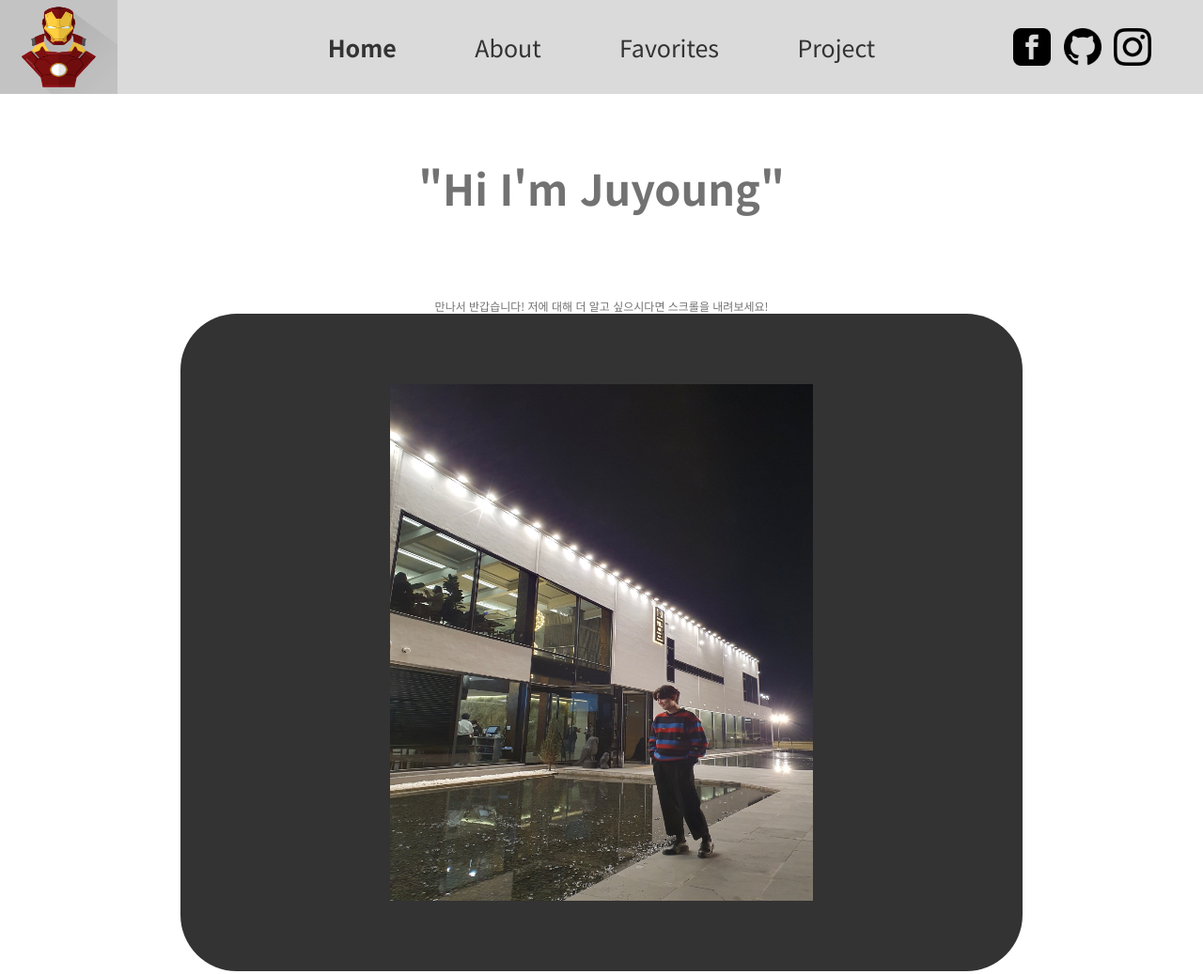
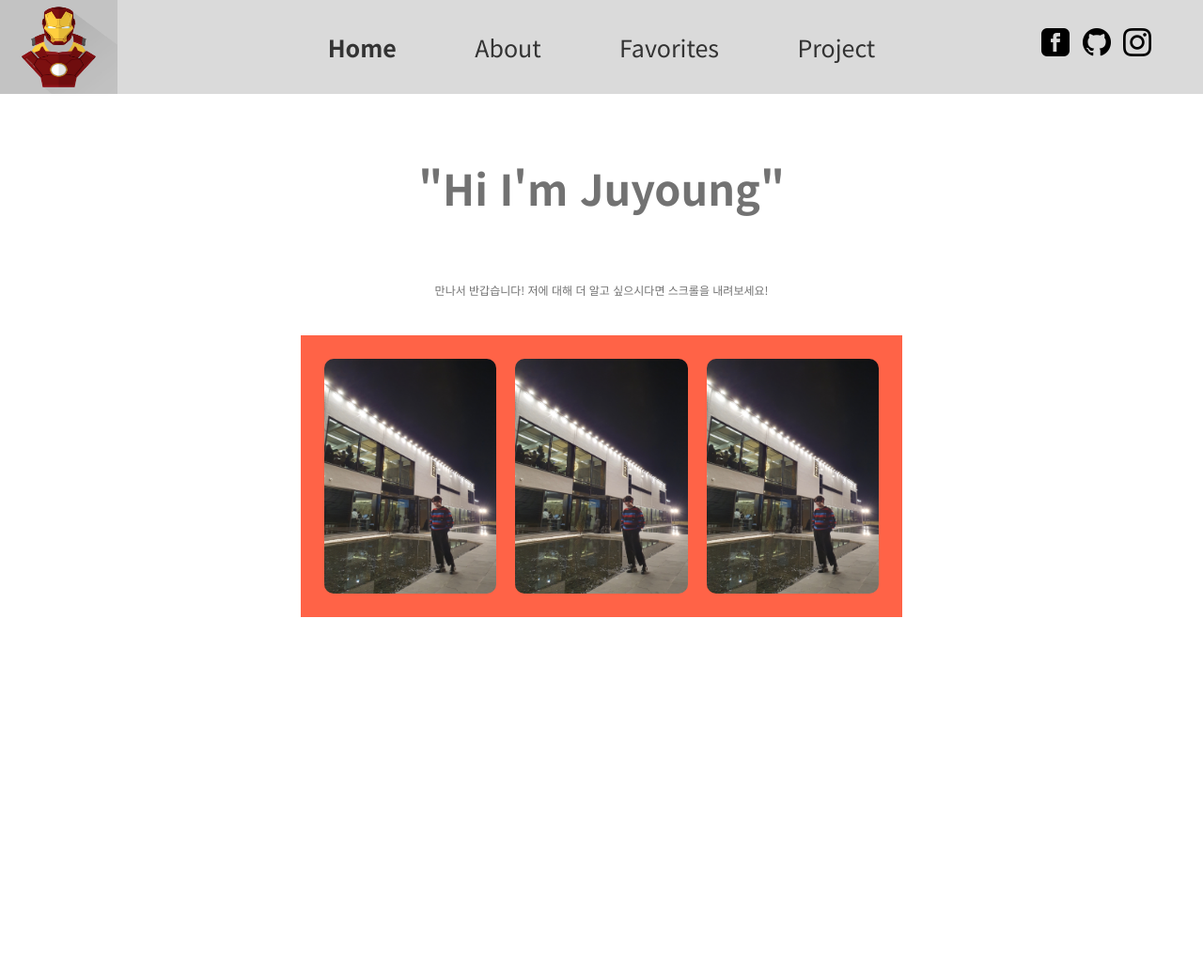
Before and after one commit to SON-JUYOUNG/html-css-study, a plain HTML site: page index.html in a window 1280 px wide. Shown: the top 1037 px of the page at 94% size. After the commit the page ends 800 px from the top, so only its background shows below. Drawn offline with Linux system fonts and the light colour scheme.

Commit message:
1day end

```diff
--- a/css/index.css
+++ b/css/index.css
@@ -1,8 +1,14 @@
+* {
+  box-sizing: border-box;
+}
 header {
   background-color: #dadada;
   text-align: center;
-  position: relative;
+  position: fixed;
+  width: 100%;
   height: 100px;
+  top:0;
+  z-index: 1000;
 }
 
 header .lnb li {
@@ -52,8 +58,6 @@ header .mainimg {
 
 .win {
   text-align: center;
-  height: 1000px;
-  position: relative;
 }
 
 .win .hi {
@@ -61,27 +65,26 @@ header .mainimg {
   position: relative;
   font-size: 45px;
   font-weight: bold;
+  padding-top: 100px;
 }
 
 .win .info {
-  text-align: center;
-  border-radius: 5em;
-  position: relative;
-  height: 700px;
-  background-color: #333;
-  margin: 0% 15% 0% 15%;
-}
-
-.win .info .infoimg {
-  height: 700px;
-  display: inline-block;
-  vertical-align: middle;
-  position: relative;
+  margin: 0 auto;
+  margin-top : 40px;
+  padding : 25px;
+  display:  flex;
+  justify-content: space-between;
+  align-items: center;
+  width: 50%;
+  background-color: tomato;
 }
 
 .win .info img {
-  height: 550px;
-  width: 450px;
-  position: relative;
-  margin: 75px;
+  width :250px;
+  height:250px;
+  border-radius: 10px;
 }
+
+.win .info img + img{
+  margin-left: 20px;
+}
--- a/index.html
+++ b/index.html
@@ -41,14 +41,13 @@
     <!--Start Home section-->
     <section class="win" id="info">
       <p class="hi">"Hi I'm Juyoung"</p>
-      <br />
       <p>
         만나서 반갑습니다! 저에 대해 더 알고 싶으시다면 스크롤을 내려보세요!
       </p>
       <div class="info">
-        <div class="infoimg">
-          <img src="images/KakaoTalk_20210215_142507066.jpg" />
-        </div>
+          <img src="images/KakaoTalk_20210215_142507066.jpg" alt='' />
+          <img src="images/KakaoTalk_20210215_142507066.jpg" alt='' />
+          <img src="images/KakaoTalk_20210215_142507066.jpg" alt='' />
       </div>
     </section>
     <!--End Home section-->
```
